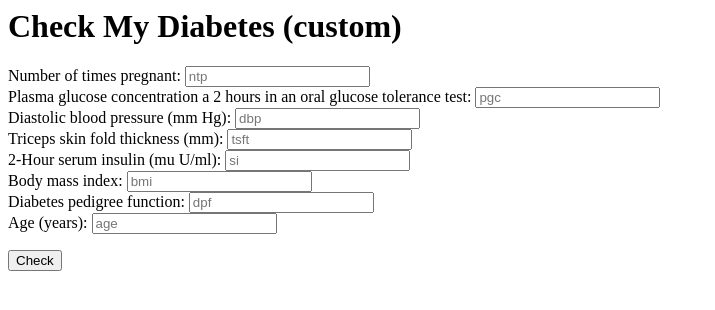
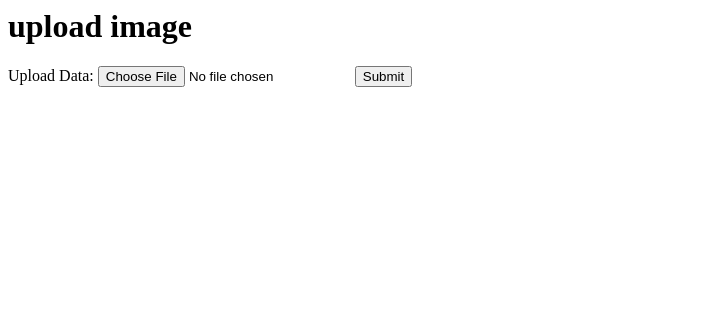
Before and after one commit to DSgroup6/DataEngineeringProject, a Flask app: template prediction-ui/templates/user_form.html in a window 1280 px wide. Shown: the top 310 px of the page, without its empty margins (0-715 px from the left). Run offline with Flask 2, Linux system fonts and the light colour scheme; the template is opened without the code that fills it, so the values that code supplies are empty.

Commit message:
image upload test

```diff
--- a/prediction-api/app.py
+++ b/prediction-api/app.py
@@ -1,8 +1,10 @@
 import os
 
 from flask import Flask, request
-
+from pathlib import Path
 from diabetes_predictor import DiabetesPredictor
+from flask import Flask, request, render_template, jsonify
+from werkzeug.utils import secure_filename
 
 app = Flask(__name__)
 app.config["DEBUG"] = True
@@ -16,8 +18,39 @@ def refresh_model():
 @app.route('/diabetes_predictor', methods=['POST'])  # path of the endpoint. Except only HTTP POST request
 def predict_str():
     # the prediction input data in the message body as a JSON payload
-    prediction_inout = request.get_json()
-    return dp.predict_single_record(prediction_inout)
+    # prediction_inout = request.get_json()
+    home = str(Path.home())
+    soda_home = os.path.join(home, ".service")
+    if not os.path.exists(soda_home):
+        os.makedirs(soda_home)
+    # pfile is the name we used in the user_form.html
+    if 'pfile' not in request.files:
+        return jsonify({'message': 'No file part in the request'}, sort_keys=False, indent=4), 400
+
+    file = request.files['pfile']
+
+    if file.filename == '':
+        return jsonify({'message': 'No file selected for uploading'}, sort_keys=False, indent=4), 400
+    else:
+        # save the uploaded file locally (at the server side)
+        filename = secure_filename(file.filename)
+        file_path = os.path.join(soda_home, filename)
+        file.save(file_path)
+
+        try:
+            return dp.predict_single_record(file_path)
+        finally:
+            try:
+                os.remove(file_path)
+            except Exception as error:
+                app.logger.error("Error removing or closing downloaded file handle", error)
+
+
+    # image = request.files['uploaded_file']
+
+
+
+
 
 
 dp = DiabetesPredictor()
--- a/prediction-ui/templates/user_form.html
+++ b/prediction-ui/templates/user_form.html
@@ -1,33 +1,147 @@
 <html>
 <body>
 
-<form action="/checkdiabetes" method="POST">
-    <h1> Check My Diabetes (custom)</h1>
-    <label for="ntp">Number of times pregnant:</label>
-    <input type="text" id="ntp" name="ntp" placeholder="ntp"> <br>
-
-    <label for="pgc">Plasma glucose concentration a 2 hours in an oral glucose tolerance test:</label>
-    <input type="text" id="pgc" name="pgc" placeholder="pgc"> <br>
-
-    <label for="dbp">Diastolic blood pressure (mm Hg):</label>
-    <input type="text" id="dbp" name="dbp" placeholder="dbp"> <br>
-
-    <label for="tsft">Triceps skin fold thickness (mm):</label>
-    <input type="text" id="tsft" name="tsft" placeholder="tsft"> <br>
-
-    <label for="si">2-Hour serum insulin (mu U/ml):</label>
-    <input type="text" id="si" name="si" placeholder="si"> <br>
-
-    <label for="bmi">Body mass index:</label>
-    <input type="text" id="bmi" name="bmi" placeholder="bmi"> <br>
-
-    <label for="dpf">Diabetes pedigree function:</label>
-    <input type="text" id="dpf" name="dpf" placeholder="dpf"> <br>
-
-    <label for="age">Age (years):</label>
-    <input type="text" id="age" name="age" placeholder="age"> <br>
-    <p><input type='submit' value='Check'/></p>
-</form>
+    <form action="/checkdiabetes" method="POST" enctype="multipart/form-data">
+        <h1> upload image</h1>
+        <label for="pfile">Upload Data:</label>
+        <input type="file" id="pfile" name="pfile"/>
+        <input type="submit"/>
+    </form>
 
 </body>
 </html>
+
+
+
+<!--
+<script type="text/javascript">
+    var canvas, ctx, flag = false,
+        prevX = 0,
+        currX = 0,
+        prevY = 0,
+        currY = 0,
+        dot_flag = false;
+
+    var x = "black",
+        y = 2;
+
+    function init() {
+        canvas = document.getElementById('can');
+        ctx = canvas.getContext("2d");
+        w = canvas.width;
+        h = canvas.height;
+
+        canvas.addEventListener("mousemove", function (e) {
+            findxy('move', e)
+        }, false);
+        canvas.addEventListener("mousedown", function (e) {
+            findxy('down', e)
+        }, false);
+        canvas.addEventListener("mouseup", function (e) {
+            findxy('up', e)
+        }, false);
+        canvas.addEventListener("mouseout", function (e) {
+            findxy('out', e)
+        }, false);
+    }
+
+    function color(obj) {
+        switch (obj.id) {
+            case "green":
+                x = "green";
+                break;
+            case "blue":
+                x = "blue";
+                break;
+            case "red":
+                x = "red";
+                break;
+            case "yellow":
+                x = "yellow";
+                break;
+            case "orange":
+                x = "orange";
+                break;
+            case "black":
+                x = "black";
+                break;
+            case "white":
+                x = "white";
+                break;
+        }
+        if (x == "white") y = 14;
+        else y = 2;
+
+    }
+
+    function draw() {
+        ctx.beginPath();
+        ctx.moveTo(prevX, prevY);
+        ctx.lineTo(currX, currY);
+        ctx.strokeStyle = x;
+        ctx.lineWidth = y;
+        ctx.stroke();
+        ctx.closePath();
+    }
+
+    function erase() {
+        var m = confirm("Want to clear");
+        if (m) {
+            ctx.clearRect(0, 0, w, h);
+            document.getElementById("canvasimg").style.display = "none";
+        }
+    }
+
+    function save() {
+        document.getElementById("canvasimg").style.border = "2px solid";
+        var dataURL = canvas.toDataURL();
+        document.getElementById("canvasimg").src = dataURL;
+        document.getElementById("canvasimg").style.display = "inline";
+    }
+
+    function findxy(res, e) {
+        if (res == 'down') {
+            prevX = currX;
+            prevY = currY;
+            currX = e.clientX - canvas.offsetLeft;
+            currY = e.clientY - canvas.offsetTop;
+
+            flag = true;
+            dot_flag = true;
+            if (dot_flag) {
+                ctx.beginPath();
+                ctx.fillStyle = x;
+                ctx.fillRect(currX, currY, 2, 2);
+                ctx.closePath();
+                dot_flag = false;
+            }
+        }
+        if (res == 'up' || res == "out") {
+            flag = false;
+        }
+        if (res == 'move') {
+            if (flag) {
+                prevX = currX;
+                prevY = currY;
+                currX = e.clientX - canvas.offsetLeft;
+                currY = e.clientY - canvas.offsetTop;
+                draw();
+            }
+        }
+    }
+    </script>
+    <body onload="init()">
+        <canvas id="can" width="400" height="400" style="position:absolute;top:10%;left:10%;border:2px solid;"></canvas>
+        <div style="position:absolute;top:12%;left:43%;">Choose Color</div>
+        <div style="position:absolute;top:15%;left:45%;width:10px;height:10px;background:green;" id="green" onclick="color(this)"></div>
+        <div style="position:absolute;top:15%;left:46%;width:10px;height:10px;background:blue;" id="blue" onclick="color(this)"></div>
+        <div style="position:absolute;top:15%;left:47%;width:10px;height:10px;background:red;" id="red" onclick="color(this)"></div>
+        <div style="position:absolute;top:17%;left:45%;width:10px;height:10px;background:yellow;" id="yellow" onclick="color(this)"></div>
+        <div style="position:absolute;top:17%;left:46%;width:10px;height:10px;background:orange;" id="orange" onclick="color(this)"></div>
+        <div style="position:absolute;top:17%;left:47%;width:10px;height:10px;background:black;" id="black" onclick="color(this)"></div>
+        <div style="position:absolute;top:20%;left:43%;">Eraser</div>
+        <div style="position:absolute;top:22%;left:45%;width:15px;height:15px;background:white;border:2px solid;" id="white" onclick="color(this)"></div>
+        <img id="canvasimg" style="position:absolute;top:10%;left:52%;" style="display:none;">
+        <input type="button" value="save" id="btn" size="30" onclick="save()" style="position:absolute;top:55%;left:10%;">
+        <input type="button" value="clear" id="clr" size="23" onclick="erase()" style="position:absolute;top:55%;left:15%;">
+    </body> -->
```
Also changed, not shown: prediction-api/diabetes_predictor.py (+18 -11 lines), prediction-ui/app.py (+36 -17 lines), 1 other file.
